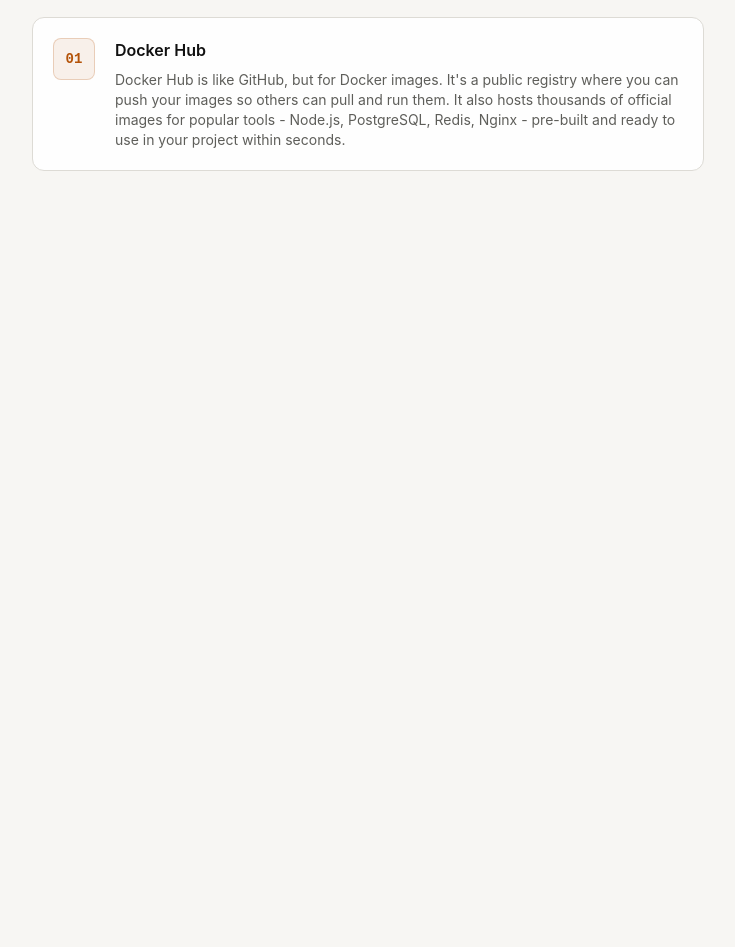
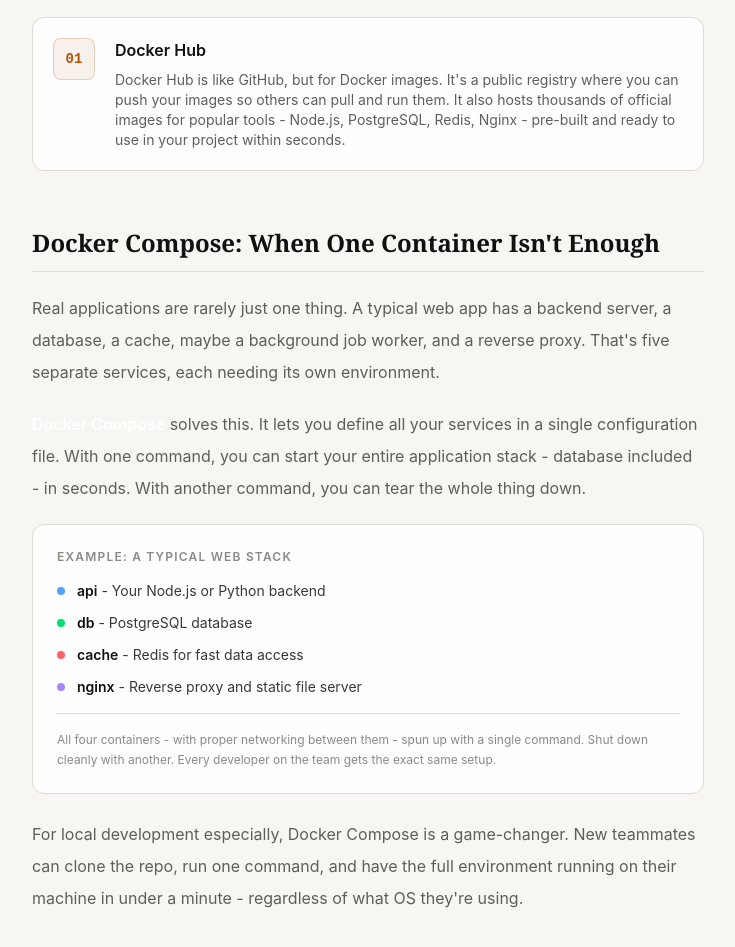
Before and after one commit to inspiredbysahil/Tailwind-CSS-Projects, a website: page indexblog.html in a window 1280 px wide. Shown: the part 2849-3796 px from the top of the page, without its empty margins (280-1015 px from the left). Before the commit the page ends 3124 px from the top, so only its background shows below. Drawn offline with Linux system fonts and the light colour scheme.

Commit message:
blog session new update

```diff
--- a/indexblog.html
+++ b/indexblog.html
@@ -335,6 +335,70 @@
                         </div>
 
                     </article>
+
+                    <article class="mb-14">
+                        <h2 class="text-2xl font-serif font-bold border-b mb-5 pb-3 border-(--border)">Docker Compose:
+                            When One Container Isn't Enough</h2>
+                        <div class="mb-5 text-(--text-3) leading-loose">Real applications are rarely just one thing. A
+                            typical web app has a backend server, a database, a cache, maybe a background job worker,
+                            and a reverse proxy. That's five separate services, each needing its own environment.</div>
+
+                        <div class="mb-5 text-(--text-3) leading-loose"><span class=" text-white font-semibold">Docker
+                                Compose</span> solves this. It lets
+                            you define
+                            all your services in a single configuration
+                            file. With one command, you can start your entire application stack - database included - in
+                            seconds. With another command, you can tear the whole thing down.</div>
+
+                        <div class="border border-(--border) rounded-xl bg-(--surface-card) mb-6 p-6">
+
+                            <h3 class="text-(--text-4) tracking-widest mb-4 text-xs font-semibold uppercase">Example: A
+                                Typical Web Stack</h3>
+
+                            <div class=" flex items-center gap-3 mb-3">
+                                <div class="h-2 w-2 bg-blue-400  shrink-0 rounded-full"></div>
+                                <div class="flex gap-1">
+                                    <div class="text-sm font-semibold">api</div>
+                                    <div class="text-(--text-2) text-sm">- Your Node.js or Python backend</div>
+                                </div>
+                            </div>
+                            <div class=" flex items-center gap-3 mb-3">
+                                <div class="h-2 w-2 bg-green-400  shrink-0 rounded-full"></div>
+                                <div class="flex gap-1">
+                                    <div class="text-sm font-semibold">db</div>
+                                    <div class="text-(--text-2) text-sm">- PostgreSQL database</div>
+                                </div>
+                            </div>
+                            <div class=" flex items-center gap-3 mb-3">
+                                <div class="h-2 w-2 bg-red-400  shrink-0 rounded-full"></div>
+                                <div class="flex gap-1">
+                                    <div class="text-sm font-semibold">cache</div>
+                                    <div class="text-(--text-2) text-sm">- Redis for fast data access</div>
+                                </div>
+                            </div>
+                            <div class=" flex items-center gap-3 mb-3 ">
+                                <div class="h-2 w-2 bg-violet-400  shrink-0 rounded-full"></div>
+                                <div class="flex gap-1">
+                                    <div class="text-sm font-semibold">nginx</div>
+                                    <div class="text-(--text-2) text-sm">- Reverse proxy and static file server</div>
+                                </div>
+
+                            </div>
+
+                            <div class="border-b border-(--border) mt-4"></div>
+
+                            <p class="text-(--text-4) text-xs leading-relaxed pt-4">All four containers - with proper
+                                networking between them - spun up with a single
+                                command. Shut down cleanly with another. Every developer on the team gets the exact same
+                                setup.</p>
+                        </div>
+
+                        <div class="mb-5 text-(--text-3) leading-loose">For
+                            local development especially, Docker Compose is a game-changer. New teammates can clone
+                            the repo, run one command, and have the full environment running on their machine in
+                            under a minute - regardless of what OS they're using.</div>
+                    </article>
+
                 </section>
 
 
```
Also changed, not shown: output.css.
